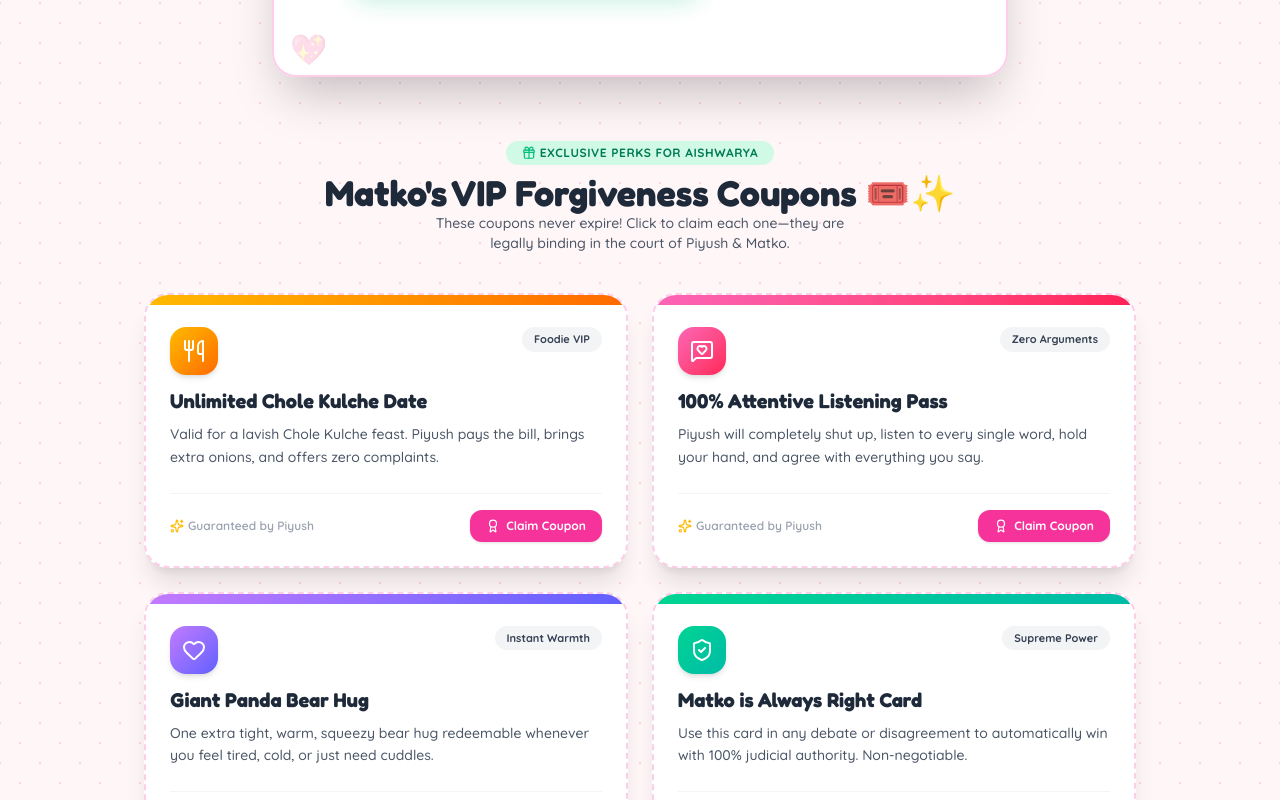
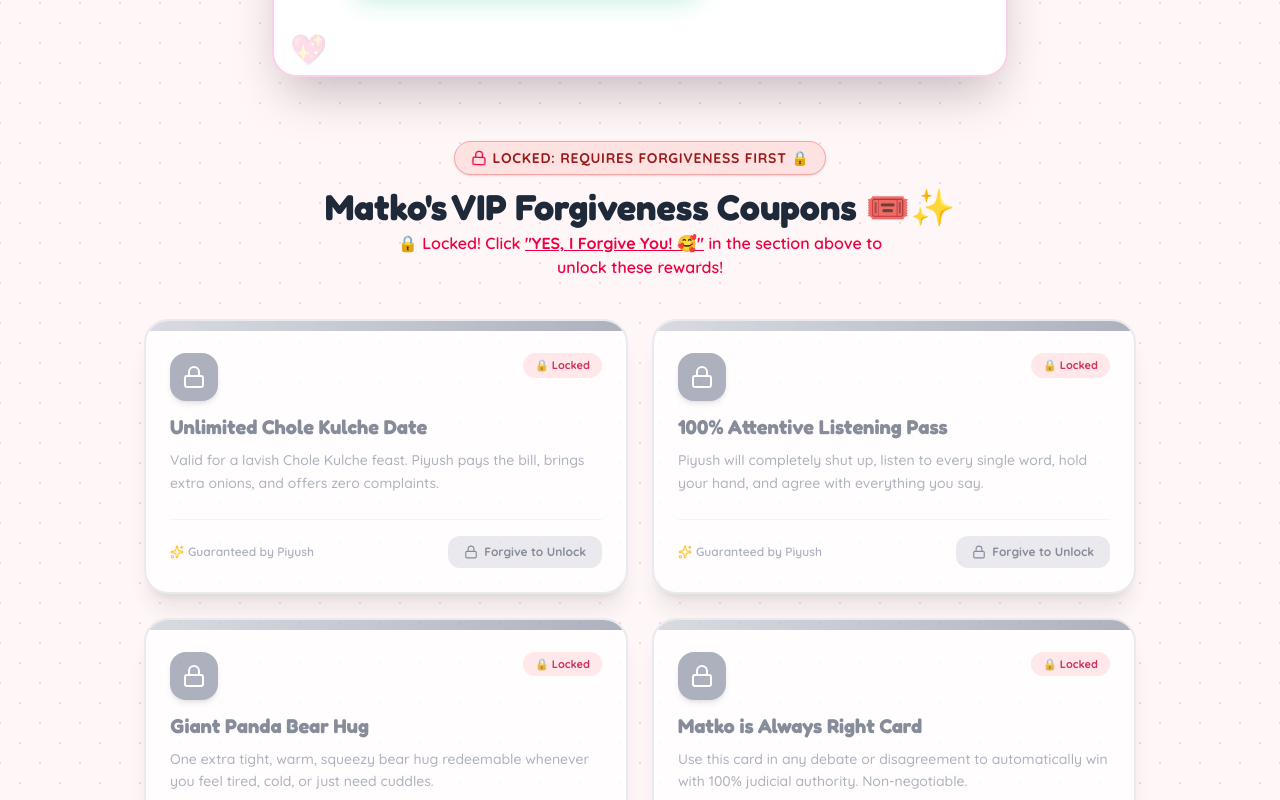
Before and after one commit to Piyush-Thakur7/webb, a React (Vite) app: page / in a window 1280 px wide. Shown: the part 3957-4757 px from the top of the page. Built offline with nearby package versions, Linux system fonts and the light colour scheme.

Commit message:
Lock coupons with visual indicators until YES I Forgive You is clicked

```diff
--- a/src/App.tsx
+++ b/src/App.tsx
@@ -40,8 +40,8 @@ export function App() {
         setAngerLevel={setAngerLevel}
       />
 
-      {/* Unlocked / Redeemable Love Coupons for Matko */}
-      <LoveCoupons />
+      {/* Unlocked / Redeemable Love Coupons for Matko (Locked until YES) */}
+      <LoveCoupons isForgiven={isForgiven} />
 
       {/* Footer */}
       <footer className="mt-20 py-8 text-center text-gray-500 text-xs md:text-sm border-t border-pink-200/60 max-w-2xl mx-auto px-4">
--- a/src/components/LoveCoupons.tsx
+++ b/src/components/LoveCoupons.tsx
@@ -1,8 +1,12 @@
 import { useState, type FC } from 'react';
-import { Gift, Check, Sparkles, Heart, Utensils, MessageSquareHeart, Award, ShieldCheck } from 'lucide-react';
+import { Check, Sparkles, Heart, Utensils, MessageSquareHeart, Award, ShieldCheck, Lock, Unlock } from 'lucide-react';
 import { soundFX } from '../utils/audio';
 
-export const LoveCoupons: FC = () => {
+interface LoveCouponsProps {
+  isForgiven: boolean;
+}
+
+export const LoveCoupons: FC<LoveCouponsProps> = ({ isForgiven }) => {
   const [claimed, setClaimed] = useState<{ [key: number]: boolean }>({});
 
   const coupons = [
@@ -41,26 +45,57 @@ export const LoveCoupons: FC = () => {
   ];
 
   const handleClaim = (id: number) => {
+    if (!isForgiven) {
+      soundFX.playBoing();
+      return;
+    }
     soundFX.playSparkle();
     setClaimed((prev) => ({ ...prev, [id]: true }));
   };
 
   return (
-    <section className="my-16 px-4 max-w-5xl mx-auto">
+    <section className="my-14 sm:my-16 px-4 max-w-5xl mx-auto w-full transition-all duration-500">
       <div className="text-center mb-10">
-        <div className="inline-flex items-center gap-1 px-4 py-1 rounded-full bg-emerald-100 text-emerald-700 text-xs font-bold uppercase tracking-wider mb-2">
-          <Gift className="w-3.5 h-3.5 text-emerald-500" />
-          <span>Exclusive Perks for Aishwarya</span>
+        {/* Top Status Pill */}
+        <div className="inline-flex items-center gap-1.5 px-4 py-1.5 rounded-full text-xs sm:text-sm font-extrabold uppercase tracking-wider mb-3 transition-all duration-500 shadow-sm"
+          style={{
+            backgroundColor: isForgiven ? '#d1fae5' : '#fee2e2',
+            color: isForgiven ? '#065f46' : '#991b1b',
+            border: `1px solid ${isForgiven ? '#6ee7b7' : '#fca5a5'}`,
+          }}
+        >
+          {isForgiven ? (
+            <>
+              <Unlock className="w-4 h-4 text-emerald-600 animate-bounce" />
+              <span>UNLOCKED: Ready to Claim, Matko! 🎉</span>
+            </>
+          ) : (
+            <>
+              <Lock className="w-4 h-4 text-rose-600 animate-wiggle" />
+              <span>LOCKED: Requires Forgiveness First 🔒</span>
+            </>
+          )}
         </div>
+
         <h2 className="text-3xl md:text-4xl font-extrabold text-gray-800 font-bubble">
           Matko's VIP Forgiveness Coupons 🎟️✨
         </h2>
-        <p className="text-sm text-gray-600 max-w-md mx-auto">
-          These coupons never expire! Click to claim each one—they are legally binding in the court of Piyush & Matko.
+
+        <p className="text-xs sm:text-sm md:text-base text-gray-600 max-w-lg mx-auto font-medium mt-1">
+          {isForgiven ? (
+            <span className="text-emerald-700 font-bold">
+              Congratulations! All 4 lifetime coupons are unlocked! Tap below to claim each one.
+            </span>
+          ) : (
+            <span className="text-rose-600 font-semibold">
+              🔒 Locked! Click <strong className="underline">"YES, I Forgive You! 🥰"</strong> in the section above to unlock these rewards!
+            </span>
+          )}
         </p>
       </div>
 
-      <div className="grid grid-cols-1 md:grid-cols-2 gap-6">
+      {/* Grid of Coupons */}
+      <div className="grid grid-cols-1 md:grid-cols-2 gap-6 relative">
         {coupons.map((c) => {
           const Icon = c.icon;
           const isClaimed = claimed[c.id];
@@ -68,25 +103,34 @@ export const LoveCoupons: FC = () => {
           return (
             <div
               key={c.id}
-              className="bg-white rounded-3xl p-6 shadow-xl border-2 border-dashed border-pink-200 relative overflow-hidden transition-all duration-300 hover:shadow-2xl flex flex-col justify-between"
+              className={`bg-white rounded-3xl p-6 shadow-xl border-2 transition-all duration-500 relative overflow-hidden flex flex-col justify-between ${
+                isForgiven
+                  ? 'border-pink-200 hover:shadow-2xl hover:scale-[1.01]'
+                  : 'border-gray-200 bg-gray-50/70 opacity-80'
+              }`}
             >
               {/* Top Accent Gradient Bar */}
-              <div className={`h-2.5 w-full bg-gradient-to-r ${c.color} absolute top-0 left-0`} />
+              <div className={`h-2.5 w-full bg-gradient-to-r ${isForgiven ? c.color : 'from-gray-300 to-gray-400'} absolute top-0 left-0`} />
 
               <div>
                 <div className="flex justify-between items-start mb-3 pt-2">
-                  <div className={`p-3 rounded-2xl bg-gradient-to-br ${c.color} text-white shadow-md`}>
-                    <Icon className="w-6 h-6" />
+                  <div className={`p-3 rounded-2xl shadow-md text-white ${
+                    isForgiven ? `bg-gradient-to-br ${c.color}` : 'bg-gray-400'
+                  }`}>
+                    {isForgiven ? <Icon className="w-6 h-6" /> : <Lock className="w-6 h-6" />}
                   </div>
-                  <span className="text-[11px] font-bold px-3 py-1 rounded-full bg-gray-100 text-gray-700">
-                    {c.badge}
+
+                  <span className={`text-[11px] font-bold px-3 py-1 rounded-full ${
+                    isForgiven ? 'bg-gray-100 text-gray-700' : 'bg-rose-100 text-rose-700'
+                  }`}>
+                    {isForgiven ? c.badge : '🔒 Locked'}
                   </span>
                 </div>
 
-                <h3 className="text-xl font-bold text-gray-800 mb-2 font-bubble">
+                <h3 className={`text-xl font-bold mb-2 font-bubble ${isForgiven ? 'text-gray-800' : 'text-gray-500'}`}>
                   {c.title}
                 </h3>
-                <p className="text-sm text-gray-600 leading-relaxed mb-6 font-medium">
+                <p className={`text-sm leading-relaxed mb-6 font-medium ${isForgiven ? 'text-gray-600' : 'text-gray-400'}`}>
                   {c.desc}
                 </p>
               </div>
@@ -98,14 +142,21 @@ export const LoveCoupons: FC = () => {
 
                 <button
                   onClick={() => handleClaim(c.id)}
-                  disabled={isClaimed}
-                  className={`px-4 py-2 rounded-xl text-xs font-bold transition-all flex items-center gap-1.5 cursor-pointer ${
-                    isClaimed
-                      ? 'bg-emerald-100 text-emerald-700 border border-emerald-300'
-                      : 'bg-pink-500 hover:bg-pink-600 text-white shadow hover:shadow-pink-300/50 transform active:scale-95'
+                  disabled={!isForgiven || isClaimed}
+                  className={`px-4 py-2 rounded-xl text-xs font-bold transition-all flex items-center gap-1.5 ${
+                    !isForgiven
+                      ? 'bg-gray-200 text-gray-500 cursor-not-allowed'
+                      : isClaimed
+                      ? 'bg-emerald-100 text-emerald-700 border border-emerald-300 cursor-default'
+                      : 'bg-pink-500 hover:bg-pink-600 text-white shadow hover:shadow-pink-300/50 transform active:scale-95 cursor-pointer'
                   }`}
                 >
-                  {isClaimed ? (
+                  {!isForgiven ? (
+                    <>
+                      <Lock className="w-3.5 h-3.5" />
+                      <span>Forgive to Unlock</span>
+                    </>
+                  ) : isClaimed ? (
                     <>
                       <Check className="w-3.5 h-3.5" />
                       <span>CLAIMED & ACTIVE</span>
```
